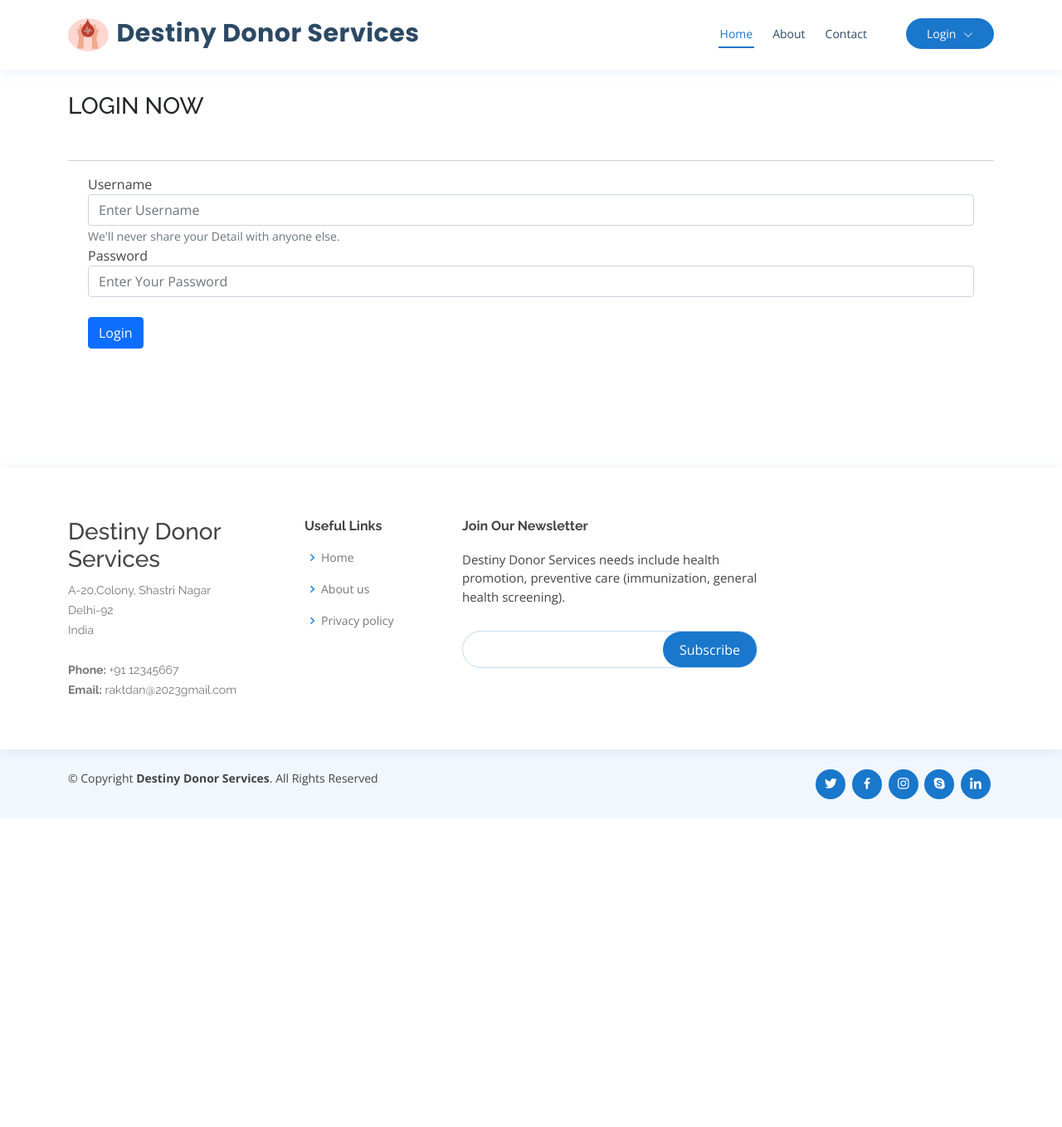
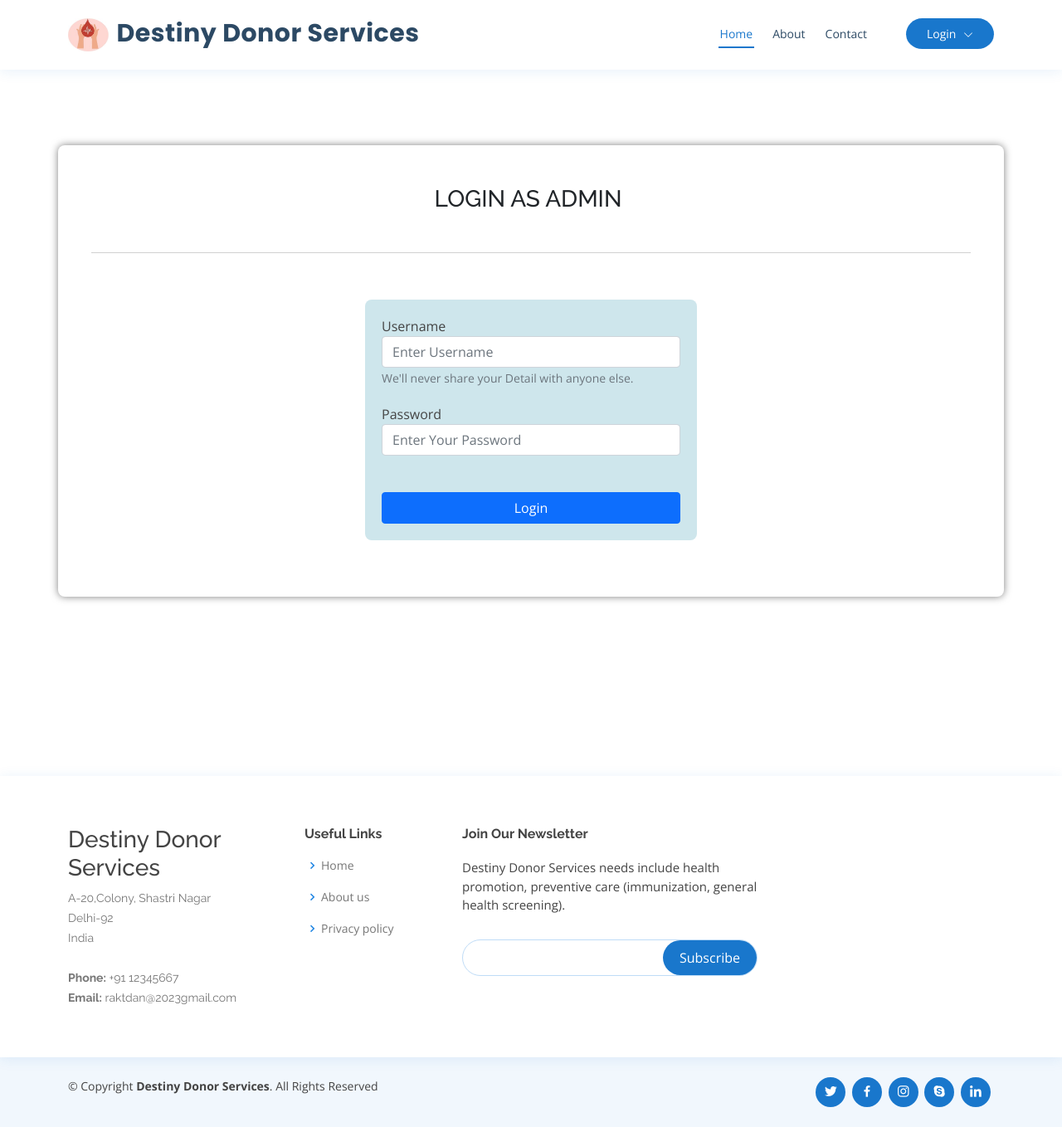
Before and after one commit to Aashi32/Blood-Bank-Management-System, a Django app: page /admin_login in a window 1280 px wide. Shown: the part 41-1399 px from the top of the page at 83% size. Before the commit the page ends 1028 px from the top, so only its background shows below. Run offline with Django 4.2, Linux system fonts and the light colour scheme; some libraries are stand-ins or nearby versions.

Commit message:
updated loginpages and register pages

```diff
--- a/blood_app/templates/admin_login.html
+++ b/blood_app/templates/admin_login.html
@@ -1,13 +1,78 @@
+
 {% extends 'index.html' %}
 {% load static %}
 {% block body %}
+{% if error == "pat1" %}
+<script>
+    alert('logged in successfully');
+    window.location="{% url 'patient_home' %}";
+</script>
+{% endif %}
+<style>
+/* Center the form vertically and horizontally */
+.logins {
+  display: flex;
+  justify-content: center;
+  align-items: center;
+  min-height: 110vh;
 
+
+}
+
+/* Form styles */
+.login-wrapper {
+  position: center;
+  width: 100%;
+  max-width: 400px;
+  padding: 20px;
+  /* background: #d0e9f4; */
+  border-radius: 8px;
+  /* box-shadow: 0 0 10px rgba(0, 0, 0, 5); */
+  /* background-color: bisque; */
+}
+.login-container {
+    /* background-image: url("static\img\Blood-Donation-1.jpg"); */
+	/* background-color: azure; */
+    background-size: cover; /* Adjust the image size to cover the container */
+    border-radius: 8px;
+    box-shadow: 0 0 10px rgba(0, 0, 0, 0.5);
+    padding: 40px;
+    text-align: center; /* Center-align text inside the container */
+}
+
+
+
+.login-wrapper form {
+  margin-top: 20px;
+  background: #cee6ec;
+}
+
+.form-group {
+  margin-bottom: 20px;
+  text-align: left;
+
+}
+
+.btn-primary {
+  width: 100%;
+}
+
+
+
+</style>
+
+
+	<!-- login -->
 	<section class="logins py-5">
-		<div class="container py-xl-5 py-lg-3">
+        <div class="container py-xl-5 py-lg-3 login-container">
+            <!-- Title Section -->
             <div class="title-section mb-md-5 mb-4">
-				<h6 class="w3ls-title-sub"></h6>
-				<h3 class="w3ls-title text-uppercase text-dark font-weight-bold">Login Now</h3>
-			</div><hr/>
+                <!-- Title for Login -->
+                <h3 class="w3ls-title text-uppercase text-dark font-weight-bold">Login as Admin  <i class="fas fa-admin"></i></h3>
+            </div>
+            <hr/>
+            <!-- Login Form Wrapper -->
+			<center>
             <div class="login px-sm-4 mx-auto mw-100 login-wrapper">
                 <form class="login-wrapper" action="" method="post">
                     {% csrf_token %}
@@ -22,8 +87,8 @@
                     </div>
                     <button type="submit" class="btn btn-primary submit mt-4">Login</button>
                 </form>
-			</div>
+            </div></center>
         </div>
     </section>
-
+	<!-- //login -->
 {% endblock %}
```
Also changed, not shown: blood_app/templates/login.html (+28 -10 lines), blood_app/templates/register.html (+64 -3 lines), blood_app/static/img/blood-donation-equipment-background-free-vector.jpg (added), db.sqlite3. Lines whose indentation alone changed are shown as unchanged.
